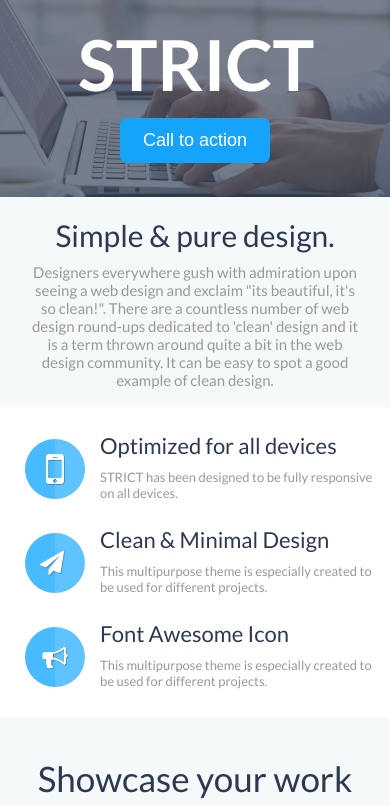
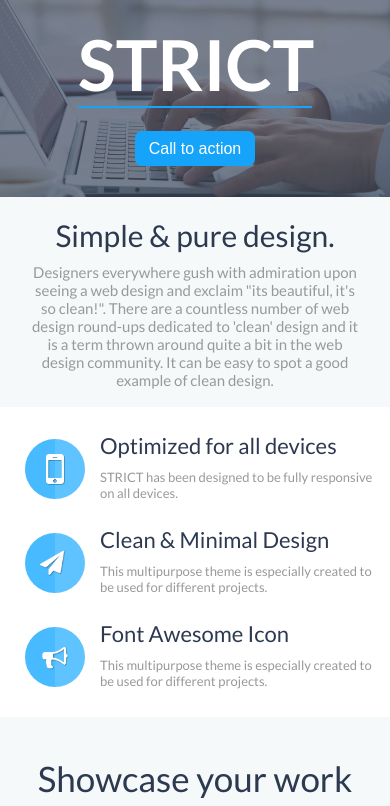
Before and after one commit to kirpun2011/Strict, a website: page index.html in a window 390 px wide. Shown: the part 33-839 px from the top of the page. Drawn offline with Linux system fonts and the light colour scheme.

Commit message:
fixed adaptive header

```diff
--- a/less/styles.less
+++ b/less/styles.less
@@ -165,7 +165,7 @@ body, p, div {
 
     @media (max-width: 425px) {
       .text-change(18vw, bold);
-      border: none;
+      //border: none;
     }
   }
 
@@ -205,10 +205,10 @@ body, p, div {
     }
 
     @media (max-width: 425px) {
-      .text-change(18px, regular, @text-color1);
-      margin-top: 12px;
-      width: 150px;
-      height: 45px;
+      .text-change(16px, regular, @text-color1);
+      margin-top: 23px;
+      width: 120px;
+      height: 35px;
     }
   }
 
@@ -552,6 +552,10 @@ body, p, div {
       width: 100%;
       height: 99%;
       transition: 0.5s;
+
+      @media (max-width: 680px) {
+        height: 97.5%;
+      }
     }
 
     &:hover::before {
```
Also changed, not shown: css/styles.css.
